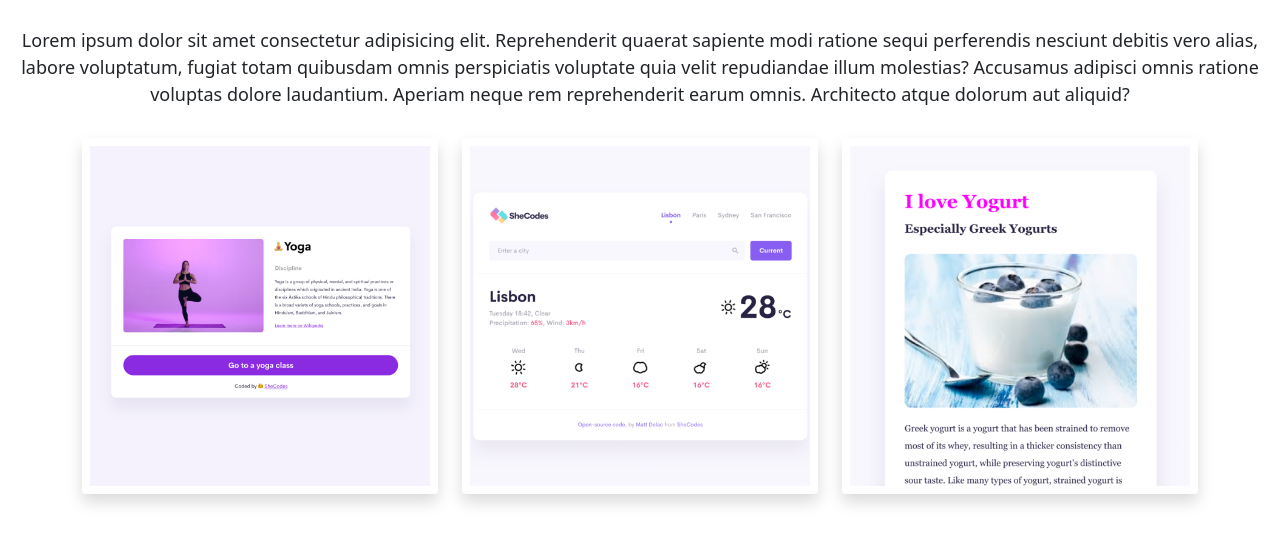
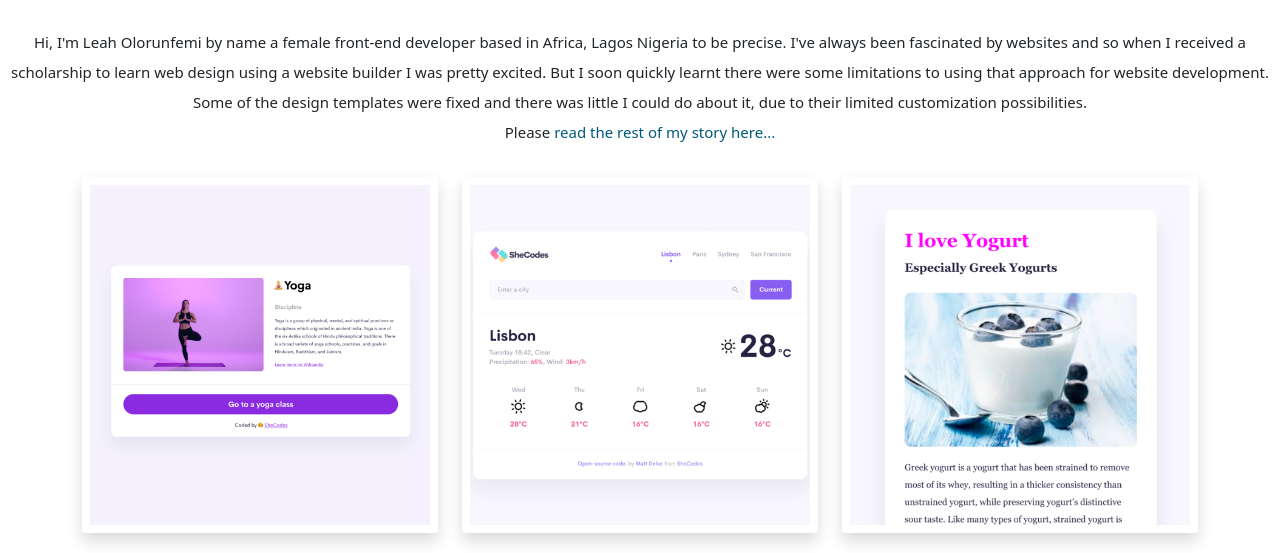
Before and after one commit to Leah-Olorunfemi/Advanced-tools-challenge, a plain HTML site: page about.html in a window 1280 px wide. Shown: the part 247-800 px from the top of the page. Drawn offline with nearby package versions, Linux system fonts and the light colour scheme.

Commit message:
Updated about.html
-made some changes to about-leah text in about.html
- added a link to about.html.
- added necessary css.

```diff
--- a/about.html
+++ b/about.html
@@ -43,11 +43,15 @@
     <h1 class="text-center">About me</h1>
     <h3 class="text-center">Front-end developer from Lagos, Nigeria</h3>
     <div class="about-paragraphs text-center">
-        <p>
-            Lorem ipsum dolor sit amet consectetur adipisicing elit. Reprehenderit quaerat sapiente modi ratione sequi
-            perferendis nesciunt debitis vero alias, labore voluptatum, fugiat totam quibusdam omnis perspiciatis
-            voluptate quia velit repudiandae illum molestias? Accusamus adipisci omnis ratione voluptas dolore
-            laudantium. Aperiam neque rem reprehenderit earum omnis. Architecto atque dolorum aut aliquid? <br>
+        <p class="about-leah">
+            Hi, I'm Leah Olorunfemi by name a female front-end developer based in Africa, Lagos Nigeria to be precise.
+            I've always been fascinated by websites and so when I received a scholarship to learn web design using a
+            website builder
+            I was pretty excited. But I soon quickly learnt there were some limitations to using that approach for
+            website
+            development. Some of the design templates were fixed and there was little I could do about it,
+            due to their limited customization possibilities.<br>
+            Please <a class="leah-story" href="about.html" title="Leah's story">read the rest of my story here...</a>
         </p>
     </div>
     <div class="container">
--- a/css/style.css
+++ b/css/style.css
@@ -86,3 +86,12 @@ p {
   font-size: 28px;
   text-decoration: none;
 }
+.about-leah {
+  font-size: 15px;
+  line-height: 2;
+}
+
+.leah-story {
+  color: #00587a;
+  text-decoration: none;
+}
```
